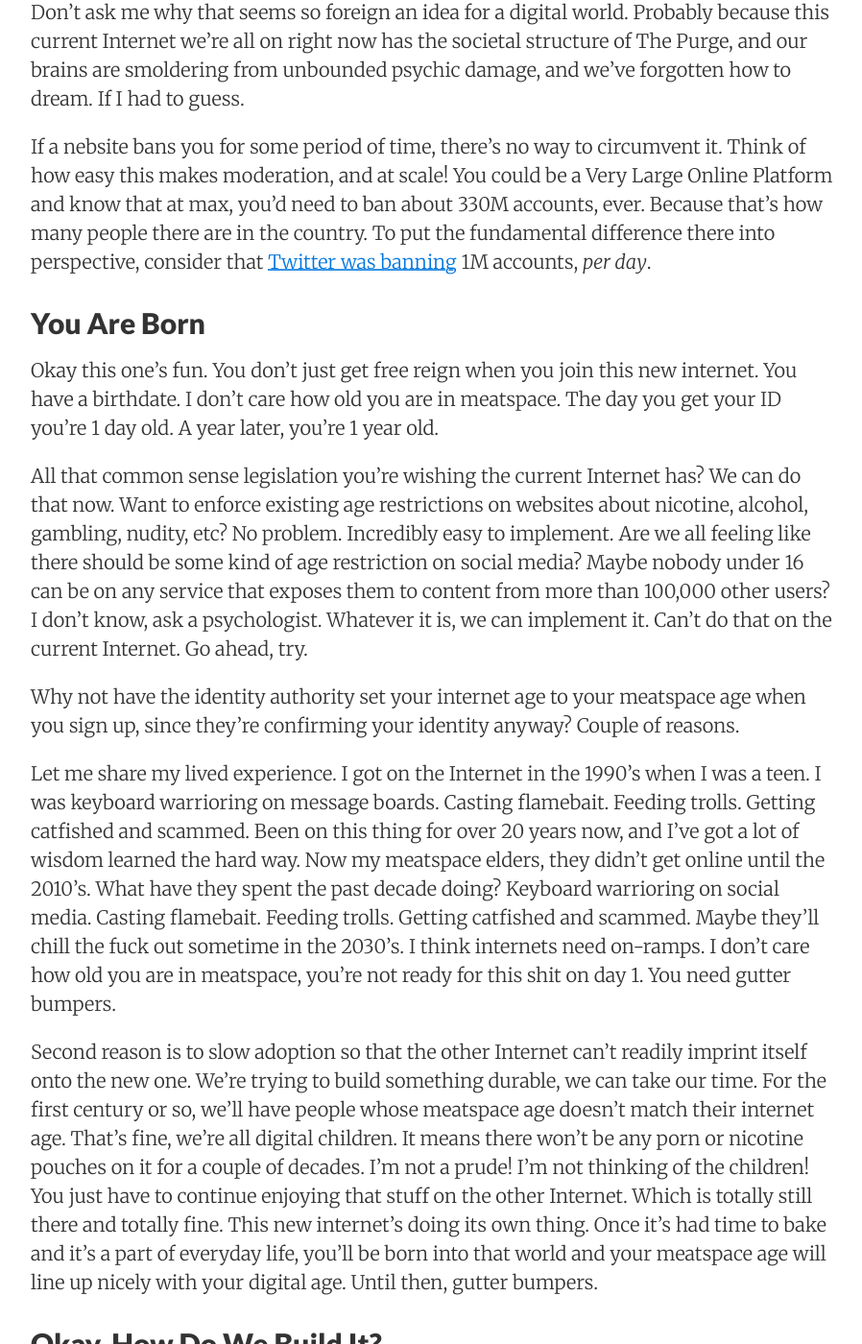
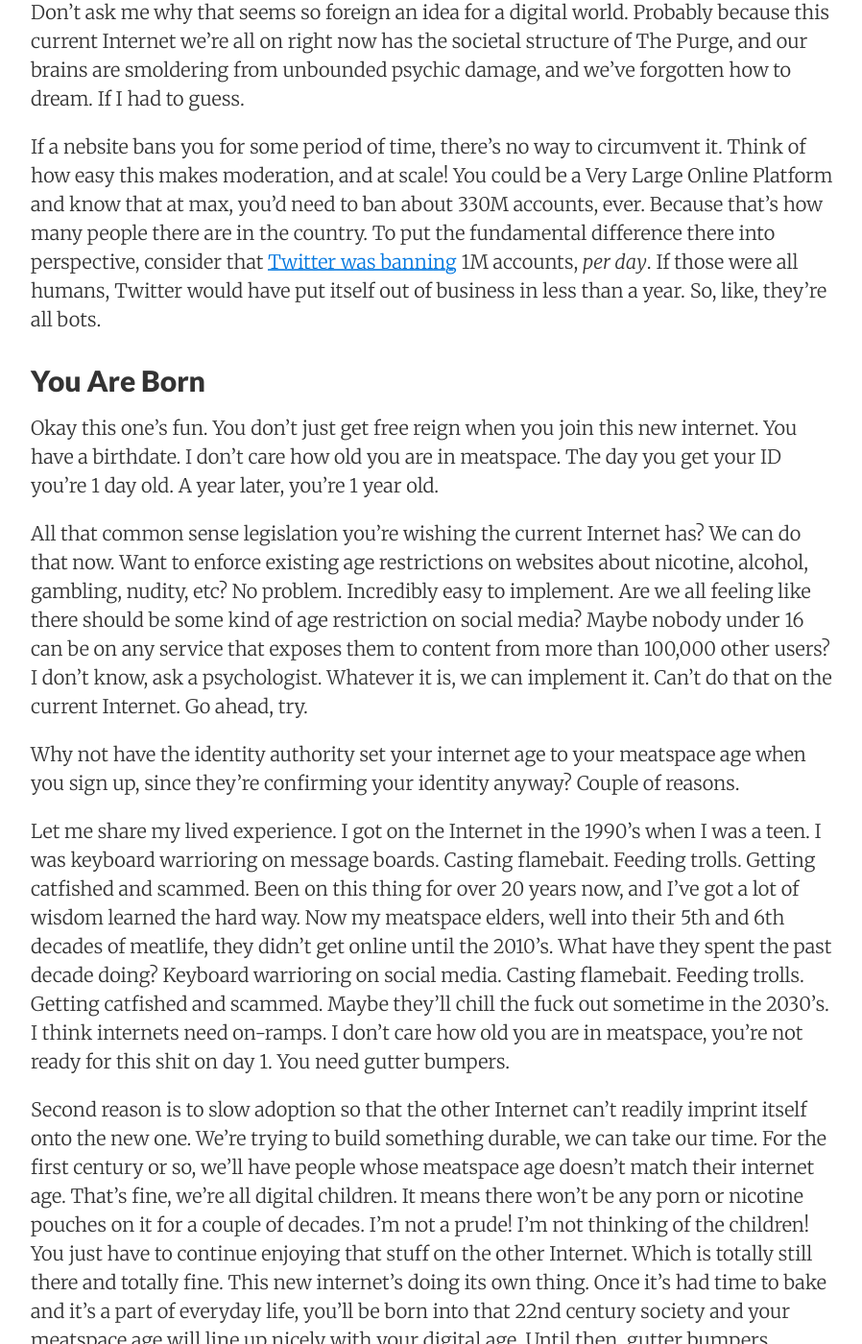
Before and after one commit to a13o/personal-site, a Jekyll site: the page built from _posts/2024-09-07-make-another-internet.md, in a window 1280 px wide and 1400 px high, scrolled down 3162 px. Shown: the whole window at 96% size, without its empty margins (188-1086 px from the left). Built offline with Jekyll 4.4.1, drawn with Linux system fonts in a browser that asks for light colours; some of the changed text lies outside the part shown.

Commit message:
some edits

```diff
--- a/_posts/2024-09-07-make-another-internet.md
+++ b/_posts/2024-09-07-make-another-internet.md
@@ -48,7 +48,7 @@ One: Bots can't sign up for services. Nebsites could let you sign up multiple ti
 
 Two: There are consequences for actions. You can't simply get another identity from the central service. You only have the one. And if you fuck it up, it's gonna be some DMV shit to fix it. However _that_ ends up working, you aren't gonna want to do it. So don't fuck it up. Kind of like how you go out into society every day of your life and don't end up in jail. Don't ask me why that seems so foreign an idea for a digital world. Probably because this current Internet we're all on right now has the societal structure of The Purge, and our brains are smoldering from unbounded psychic damage, and we've forgotten how to dream. If I had to guess.
 
-If a nebsite bans you for some period of time, there's no way to circumvent it. Think of how easy this makes moderation, and at scale! You could be a Very Large Online Platform and know that at max, you'd need to ban about 330M accounts, ever. Because that's how many people there are in the country. To put the fundamental difference there into perspective, consider that [Twitter was banning](https://www.washingtonpost.com/technology/2018/07/06/twitter-is-sweeping-out-fake-accounts-like-never-before-putting-user-growth-risk/) 1M accounts, _per day_.
+If a nebsite bans you for some period of time, there's no way to circumvent it. Think of how easy this makes moderation, and at scale! You could be a Very Large Online Platform and know that at max, you'd need to ban about 330M accounts, ever. Because that's how many people there are in the country. To put the fundamental difference there into perspective, consider that [Twitter was banning](https://www.washingtonpost.com/technology/2018/07/06/twitter-is-sweeping-out-fake-accounts-like-never-before-putting-user-growth-risk/) 1M accounts, _per day_. If those were all humans, Twitter would have put itself out of business in less than a year. So, like, they're all bots.
 
 ## You Are Born
 
@@ -58,9 +58,9 @@ All that common sense legislation you're wishing the current Internet has? We ca
 
 Why not have the identity authority set your internet age to your meatspace age when you sign up, since they're confirming your identity anyway? Couple of reasons.
 
-Let me share my lived experience. I got on the Internet in the 1990's when I was a teen. I was keyboard warrioring on message boards. Casting flamebait. Feeding trolls. Getting catfished and scammed. Been on this thing for over 20 years now, and I've got a lot of wisdom learned the hard way. Now my meatspace elders, they didn't get online until the 2010's. What have they spent the past decade doing? Keyboard warrioring on social media. Casting flamebait. Feeding trolls. Getting catfished and scammed. Maybe they'll chill the fuck out sometime in the 2030's. I think internets need on-ramps. I don't care how old you are in meatspace, you're not ready for this shit on day 1. You need gutter bumpers.
+Let me share my lived experience. I got on the Internet in the 1990's when I was a teen. I was keyboard warrioring on message boards. Casting flamebait. Feeding trolls. Getting catfished and scammed. Been on this thing for over 20 years now, and I've got a lot of wisdom learned the hard way. Now my meatspace elders, well into their 5th and 6th decades of meatlife, they didn't get online until the 2010's. What have they spent the past decade doing? Keyboard warrioring on social media. Casting flamebait. Feeding trolls. Getting catfished and scammed. Maybe they'll chill the fuck out sometime in the 2030's. I think internets need on-ramps. I don't care how old you are in meatspace, you're not ready for this shit on day 1. You need gutter bumpers.
 
-Second reason is to slow adoption so that the other Internet can't readily imprint itself onto the new one. We're trying to build something durable, we can take our time. For the first century or so, we'll have people whose meatspace age doesn't match their internet age. That's fine, we're all digital children. It means there won't be any porn or nicotine pouches on it for a couple of decades. I'm not a prude! I'm not thinking of the children! You just have to continue enjoying that stuff on the other Internet. Which is totally still there and totally fine. This new internet's doing its own thing. Once it's had time to bake and it's a part of everyday life, you'll be born into that world and your meatspace age will line up nicely with your digital age. Until then, gutter bumpers.
+Second reason is to slow adoption so that the other Internet can't readily imprint itself onto the new one. We're trying to build something durable, we can take our time. For the first century or so, we'll have people whose meatspace age doesn't match their internet age. That's fine, we're all digital children. It means there won't be any porn or nicotine pouches on it for a couple of decades. I'm not a prude! I'm not thinking of the children! You just have to continue enjoying that stuff on the other Internet. Which is totally still there and totally fine. This new internet's doing its own thing. Once it's had time to bake and it's a part of everyday life, you'll be born into that 22nd century society and your meatspace age will line up nicely with your digital age. Until then, gutter bumpers.
 
 ## Okay, How Do We Build It?
 
```
